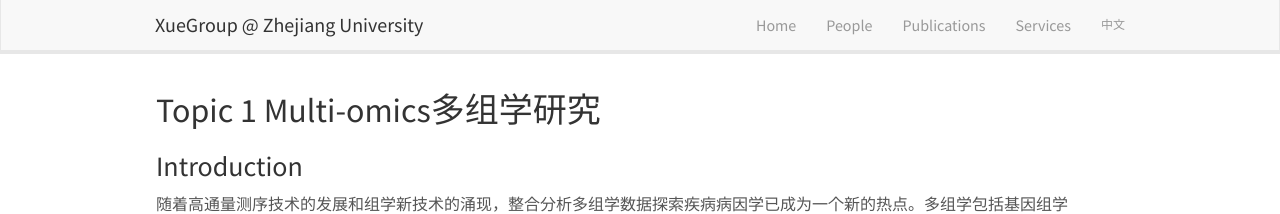
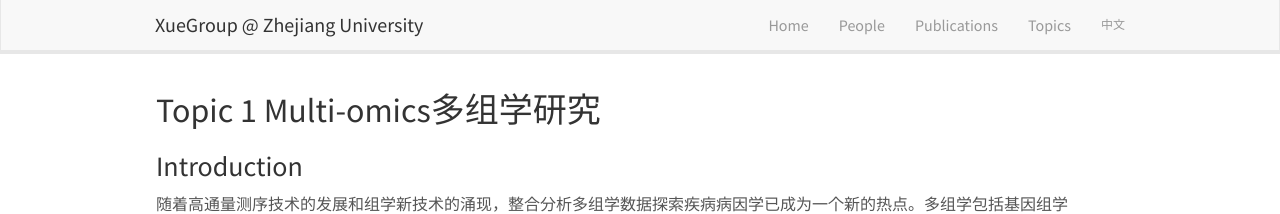
Before and after one commit to xueli157/cancerprevention.top, a Jekyll site: the page built from _pages/topic.md, in a window 1280 px wide. Shown: the top 214 px of the page. Built offline with Jekyll 4.4.1, drawn with Linux system fonts in a browser that asks for light colours.

Commit message:
add topic

```diff
--- a/_includes/header.html
+++ b/_includes/header.html
@@ -15,7 +15,7 @@
 			<li><a href="{{ site.url }}{{ site.baseurl }}/">Home</a></li>
 			<li><a href="{{ site.url }}{{ site.baseurl }}/people">People</a></li>
 			<li><a href="{{ site.url }}{{ site.baseurl }}/publications">Publications</a></li>
-			<li><a href="{{ site.url }}{{ site.baseurl }}/services">Services</a></li>
+			<li><a href="{{ site.url }}{{ site.baseurl }}/topic">Topics</a></li>
 			<!--<li><a href="{{ site.url }}{{ site.baseurl }}/talks">Talks</a></li>
 				<li><a href="{{ site.url }}{{ site.baseurl }}/software">Software</a></li>
 			<li><a href="{{ site.url }}{{ site.baseurl }}/CV/JieCV.pdf">PI's CV</a></li>-->
--- /dev/null
+++ b/_layouts/topic.html
@@ -0,0 +1,6 @@
+---
+layout: default
+---
+<div id="topic" class="col-sm-12">
+  {{ content }}
+</div>
```
Also changed, not shown: _pages/topic.md (renamed from _pages/Topic.md).
